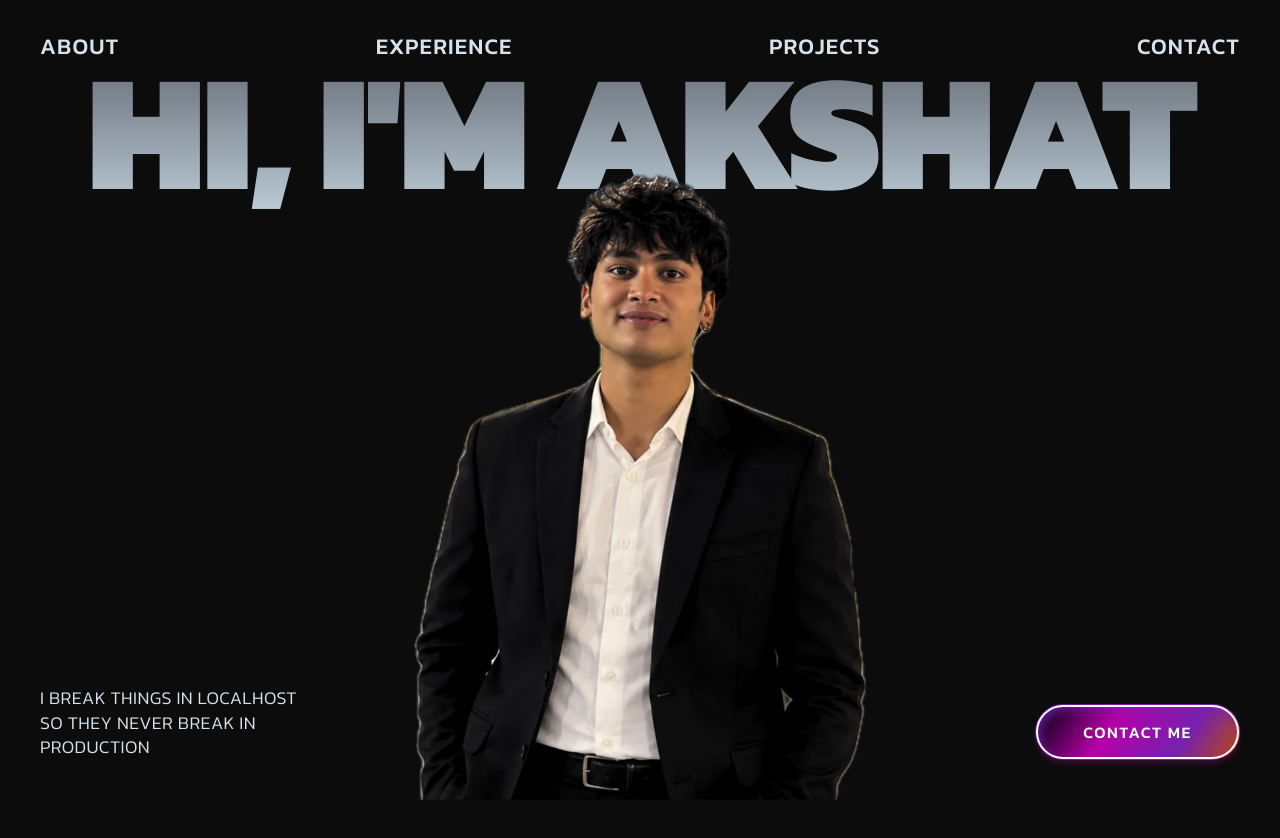
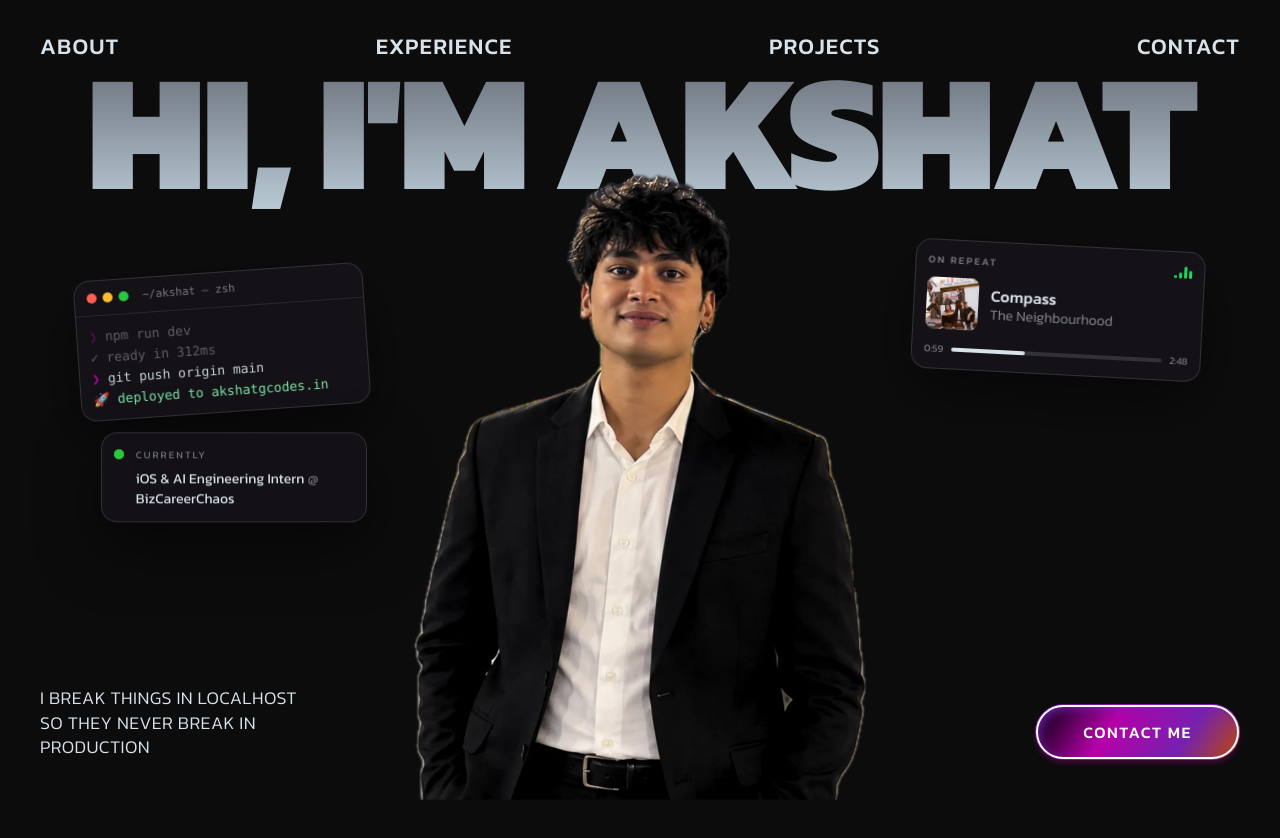
Before and after one commit to akshatgcodes/AkshatPortfolio, a React (Vite) app: page / in a window 1280 px wide. Shown: the top 838 px of the page. Built offline with nearby package versions, Linux system fonts and the light colour scheme; no server answers.

Commit message:
✨ hero: terminal, now-playing and current-role widgets

```diff
--- /dev/null
+++ b/src/components/HeroWidgets.tsx
@@ -0,0 +1,188 @@
+import { motion, useMotionValue, useReducedMotion, useSpring, useTransform, type MotionValue } from 'framer-motion'
+import { useEffect, useState, type ReactNode } from 'react'
+import { experience } from '../data/experience'
+import { nowPlaying, terminalScript } from '../data/profile'
+
+const glass = 'rounded-2xl border border-mist/15 bg-[#16131a]/80 shadow-[0_24px_60px_rgba(0,0,0,0.5)] backdrop-blur-md'
+
+// Widgets drift a little against the cursor; `depth` is how many px they travel at the edge.
+function Float({ children, mx, my, depth, rotate, bob }: { children: ReactNode; mx: MotionValue<number>; my: MotionValue<number>; depth: number; rotate: number; bob: number }) {
+  const still = useReducedMotion()
+  const x = useTransform(mx, (v) => v * depth)
+  const y = useTransform(my, (v) => v * depth)
+  return (
+    <motion.div style={{ x, y, rotate }}>
+      <motion.div animate={still ? undefined : { y: [0, -8, 0] }} transition={{ duration: bob, repeat: Infinity, ease: 'easeInOut' }}>
+        {children}
+      </motion.div>
+    </motion.div>
+  )
+}
+
+function Terminal() {
+  const still = useReducedMotion()
+  const [step, setStep] = useState(0)
+  const [typed, setTyped] = useState(still ? terminalScript[0].cmd.length : 0)
+  const current = terminalScript[step % terminalScript.length]
+  const previous = step > 0 ? terminalScript[(step - 1) % terminalScript.length] : null
+  const done = typed >= current.cmd.length
+
+  useEffect(() => {
+    if (still) return
+    // Type the command, pause on the output, then move to the next line.
+    const t = done
+      ? setTimeout(() => {
+          setStep((s) => s + 1)
+          setTyped(0)
+        }, 2600)
+      : setTimeout(() => setTyped((n) => n + 1), 70)
+    return () => clearTimeout(t)
+  }, [still, done, typed])
+
+  return (
+    <div className={`${glass} w-[220px] overflow-hidden font-mono text-[11px] leading-relaxed xl:w-[290px] xl:text-[13px]`}>
+      <div className="flex items-center gap-1.5 border-b border-mist/10 px-3 py-2">
+        <span className="h-2.5 w-2.5 rounded-full bg-[#ff5f57]" />
+        <span className="h-2.5 w-2.5 rounded-full bg-[#febc2e]" />
+        <span className="h-2.5 w-2.5 rounded-full bg-[#28c840]" />
+        <span className="ml-2 text-[11px] text-mist/50">~/akshat — zsh</span>
+      </div>
+      <div className="h-[104px] px-3 py-2.5 text-mist/90">
+        {previous && (
+          <div className="opacity-40">
+            <p>
+              <span className="text-[#B600A8]">❯</span> {previous.cmd}
+            </p>
+            <p>{previous.out}</p>
+          </div>
+        )}
+        <p>
+          <span className="text-[#B600A8]">❯</span> {current.cmd.slice(0, typed)}
+          {!done && <span className="ml-px inline-block h-[1em] w-[7px] translate-y-[2px] animate-pulse bg-mist" />}
+        </p>
+        {done && (
+          <motion.p initial={{ opacity: 0 }} animate={{ opacity: 1 }} className="text-[#7ee2a8]">
+            {current.out}
+          </motion.p>
+        )}
+      </div>
+    </div>
+  )
+}
+
+const fmt = (s: number) => `${Math.floor(s / 60)}:${String(Math.floor(s % 60)).padStart(2, '0')}`
+
+function NowPlaying() {
+  const still = useReducedMotion()
+  const [elapsed, setElapsed] = useState(54)
+
+  useEffect(() => {
+    if (still) return
+    const id = setInterval(() => setElapsed((e) => (e + 1) % nowPlaying.durationSec), 1000)
+    return () => clearInterval(id)
+  }, [still])
+
+  return (
+    <a
+      href={nowPlaying.link}
+      target="_blank"
+      rel="noreferrer"
+      aria-label={`On repeat: ${nowPlaying.title} by ${nowPlaying.artist}`}
+      className={`${glass} block w-[220px] p-3 xl:w-[290px]`}
+    >
+      <p className="mb-2.5 flex items-center justify-between text-[10px] font-medium uppercase tracking-[0.2em] text-mist/50">
+        On repeat
+        <span className="flex h-3 items-end gap-[2px]" aria-hidden="true">
+          {[0.9, 0.5, 1, 0.65].map((h, i) => (
+            <span
+              key={i}
+              className="w-[3px] rounded-full bg-[#1ed760]"
+              style={{ height: `${h * 100}%`, transformOrigin: 'bottom', animation: still ? undefined : `eq 0.${7 + i}s ease-in-out ${i * 0.12}s infinite alternate` }}
+            />
+          ))}
+        </span>
+      </p>
+      <div className="flex items-center gap-3">
+        <img src={nowPlaying.cover} alt="" width={52} height={52} className="h-[52px] w-[52px] rounded-lg object-cover" />
+        <div className="min-w-0">
+          <p className="truncate text-base font-medium leading-tight text-mist">{nowPlaying.title}</p>
+          <p className="truncate text-sm font-light text-mist/60">{nowPlaying.artist}</p>
+        </div>
+      </div>
+      <div className="mt-3 flex items-center gap-2 text-[10px] tabular-nums text-mist/50">
+        {fmt(elapsed)}
+        <span className="relative h-1 flex-1 overflow-hidden rounded-full bg-mist/15">
+          <span className="absolute inset-y-0 left-0 rounded-full bg-mist" style={{ width: `${(elapsed / nowPlaying.durationSec) * 100}%` }} />
+        </span>
+        {fmt(nowPlaying.durationSec)}
+      </div>
+    </a>
+  )
+}
+
+// A one-line pill on phones; on desktop it stacks under the terminal as a small card.
+function Status() {
+  const now = experience[0]
+  return (
+    <div className={`${glass} flex items-center gap-3 rounded-full py-2 pl-3 pr-4 lg:items-start lg:rounded-2xl lg:py-3`}>
+      <span className="relative flex h-2.5 w-2.5 shrink-0 lg:mt-1">
+        <span className="absolute inline-flex h-full w-full animate-ping rounded-full bg-[#28c840] opacity-70" />
+        <span className="relative inline-flex h-2.5 w-2.5 rounded-full bg-[#28c840]" />
+      </span>
+      <p className="whitespace-nowrap text-xs leading-tight text-mist sm:text-sm lg:whitespace-normal">
+        <span className="text-mist/50 lg:mb-1 lg:block lg:text-[10px] lg:uppercase lg:tracking-[0.2em]">Currently </span>
+        {now.role} <span className="text-mist/50">@</span> {now.company}
+      </p>
+    </div>
+  )
+}
+
+export function HeroWidgets() {
+  const rawX = useMotionValue(0)
+  const rawY = useMotionValue(0)
+  const mx = useSpring(rawX, { stiffness: 60, damping: 20 })
+  const my = useSpring(rawY, { stiffness: 60, damping: 20 })
+
+  useEffect(() => {
+    const onMove = (e: MouseEvent) => {
+      rawX.set((e.clientX / window.innerWidth) * 2 - 1)
+      rawY.set((e.clientY / window.innerHeight) * 2 - 1)
+    }
+    window.addEventListener('mousemove', onMove, { passive: true })
+    return () => window.removeEventListener('mousemove', onMove)
+  }, [rawX, rawY])
+
+  const enter = (delay: number) => ({
+    initial: { opacity: 0, scale: 0.9 },
+    animate: { opacity: 1, scale: 1 },
+    transition: { delay, duration: 0.7, ease: [0.25, 0.1, 0.25, 1] as const },
+  })
+
+  return (
+    <>
+      <div className="absolute left-[3%] top-[34%] z-20 hidden w-[220px] flex-col gap-5 lg:flex xl:left-[6%] xl:w-[290px]">
+        <motion.div {...enter(0.9)}>
+          <Float mx={mx} my={my} depth={-14} rotate={-4} bob={6}>
+            <Terminal />
+          </Float>
+        </motion.div>
+        <motion.div {...enter(1.2)} className="pl-6">
+          <Float mx={mx} my={my} depth={-8} rotate={0} bob={5}>
+            <Status />
+          </Float>
+        </motion.div>
+      </div>
+      <motion.div {...enter(1.05)} className="absolute right-[3%] top-[31%] z-20 hidden lg:block xl:right-[6%]">
+        <Float mx={mx} my={my} depth={-20} rotate={3} bob={7}>
+          <NowPlaying />
+        </Float>
+      </motion.div>
+      {/* Phones and tablets get just the status pill, tucked between the heading and the photo. */}
+      <div className="absolute left-1/2 top-[17%] z-20 -translate-x-1/2 sm:top-[22%] lg:hidden">
+        <motion.div {...enter(1.2)}>
+          <Status />
+        </motion.div>
+      </div>
+    </>
+  )
+}
--- a/src/data/profile.ts
+++ b/src/data/profile.ts
@@ -25,3 +25,18 @@ export const socials = {
   linkedin: 'https://www.linkedin.com/in/akshatgcodes/',
   website: 'https://akshatgcodes.in',
 }
+
+// Hero widgets.
+export const nowPlaying = {
+  title: 'Compass',
+  artist: 'The Neighbourhood',
+  cover: '/now-playing.webp',
+  durationSec: 168,
+  link: 'https://open.spotify.com/search/compass%20the%20neighbourhood',
+}
+
+export const terminalScript = [
+  { cmd: 'npm run dev', out: '✓ ready in 312ms' },
+  { cmd: 'git push origin main', out: '🚀 deployed to akshatgcodes.in' },
+  { cmd: 'whoami', out: 'akshat · full-stack developer' },
+]
--- a/src/index.css
+++ b/src/index.css
@@ -43,3 +43,12 @@ html.custom-cursor,
 html.custom-cursor * {
   cursor: none !important;
 }
+
+@keyframes eq {
+  from {
+    transform: scaleY(0.25);
+  }
+  to {
+    transform: scaleY(1);
+  }
+}
--- a/src/sections/Hero.tsx
+++ b/src/sections/Hero.tsx
@@ -1,5 +1,6 @@
 import { ContactButton } from '../components/Buttons'
 import { FadeIn } from '../components/FadeIn'
+import { HeroWidgets } from '../components/HeroWidgets'
 import { Magnet } from '../components/Magnet'
 import { MenuButton } from '../components/Nav'
 import { navLinks } from '../data/nav'
@@ -50,6 +51,8 @@ export function Hero({ onMenu }: { onMenu: () => void }) {
         </FadeIn>
       </div>
 
+      <HeroWidgets />
+
       <div className="relative z-20 mt-auto flex items-end justify-between gap-4 px-6 pb-7 sm:pb-8 md:px-10 md:pb-10">
         <FadeIn
           as="p"
```
Also changed, not shown: public/now-playing.webp (added).
